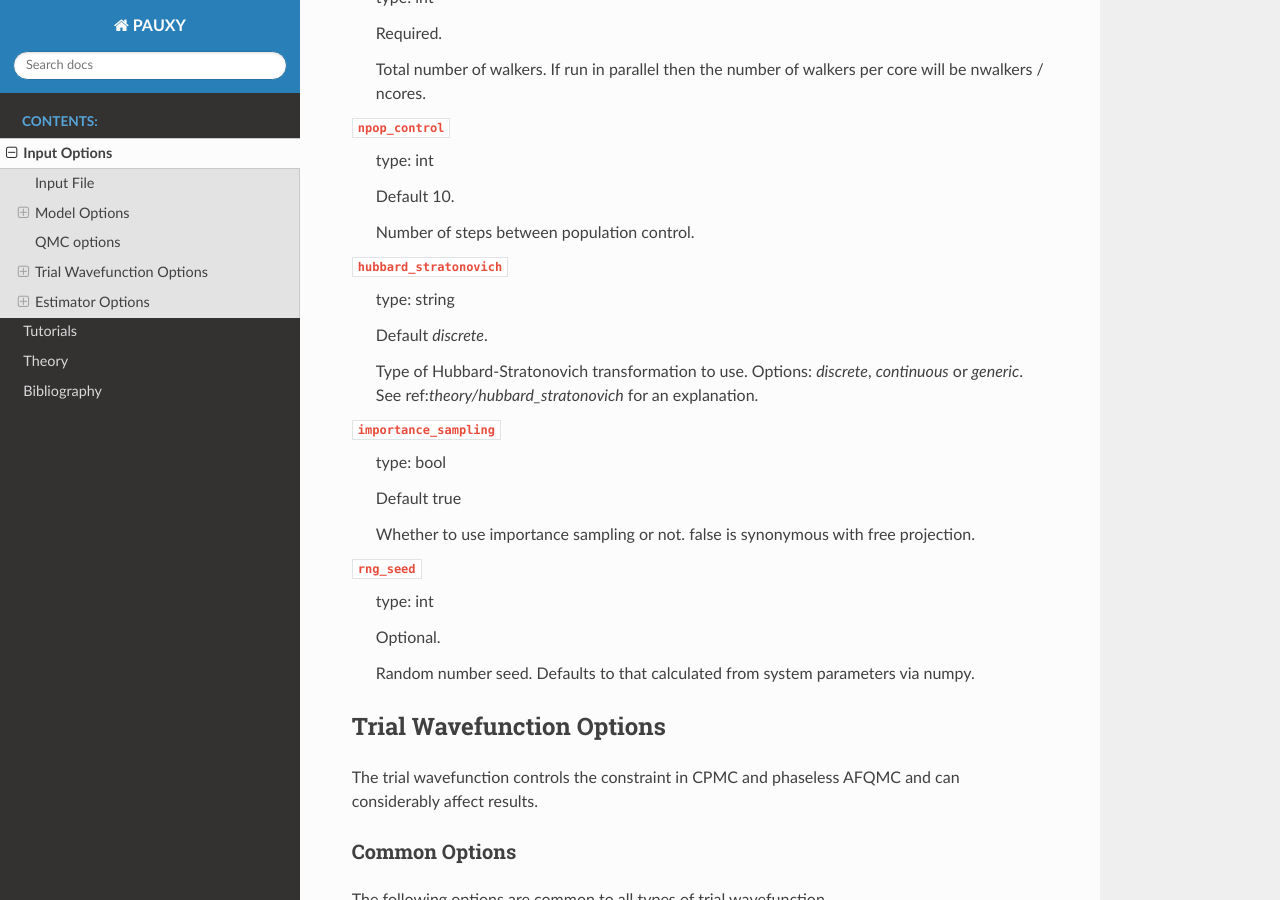
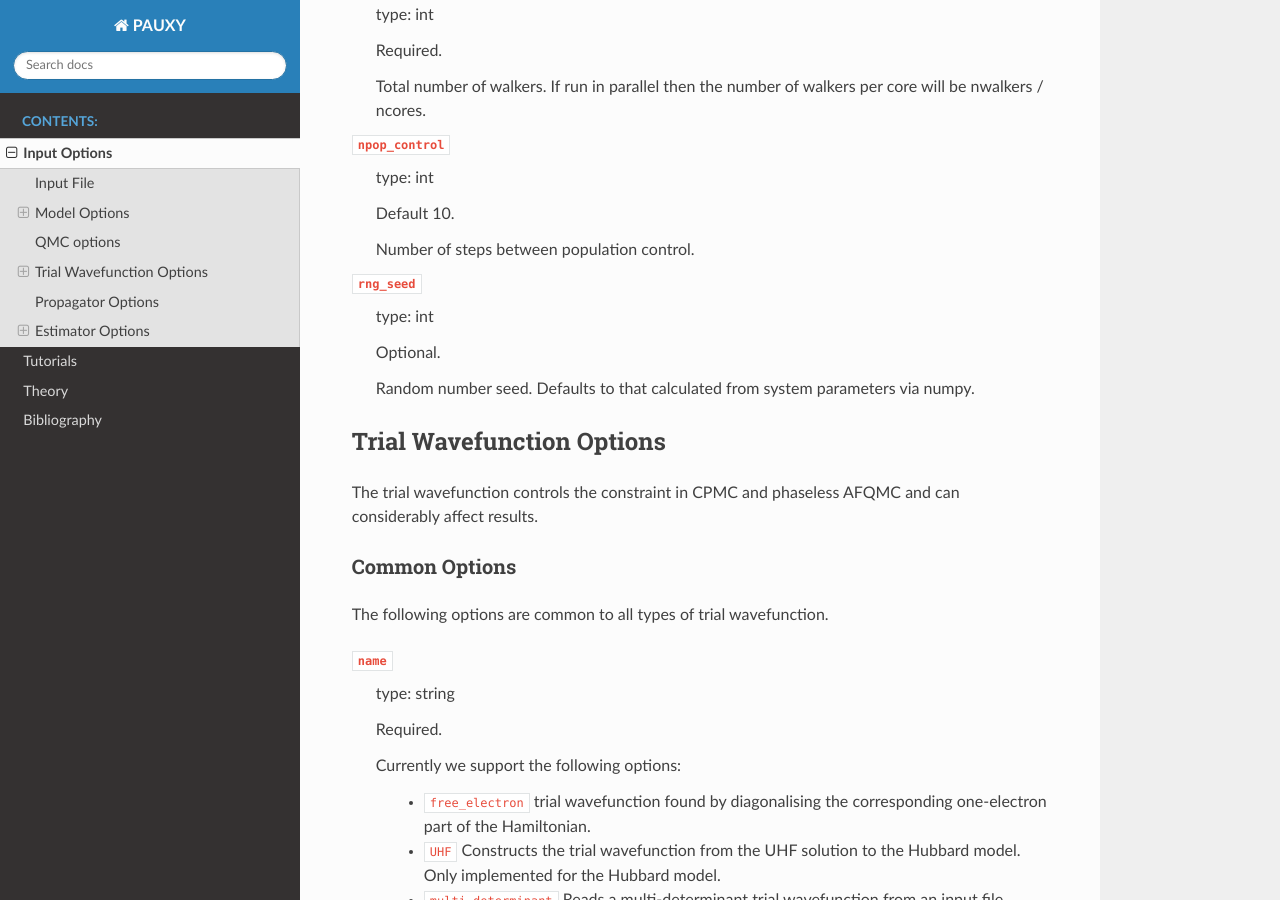
Before and after one commit to pauxy-qmc/pauxy, a Sphinx documentation site: the page built from docs/source/input/index.rst, in a window 1280 px wide and 900 px high, scrolled down 3133 px. Built offline with Sphinx 7.4.7 and the Read the Docs theme 2.0.0, drawn with Linux system fonts in a browser that asks for light colours; pages that are not in the unit, such as notebooks, are missing from menus; some of the changed text lies outside the part shown.

Commit message:
Update docs.

```diff
--- a/docs/source/input/index.rst
+++ b/docs/source/input/index.rst
@@ -15,6 +15,7 @@ A standard input file for pauxy is made up of a json dict like that below:
         "model": { },
         "qmc_options": { },
         "trial_wavefunction": { },
+        "propagator": { },
         "estimates": {
             "mixed": { },
             "back_propagated": { },
@@ -162,21 +163,6 @@ QMC options
 
     Number of steps between population control.
 
-``hubbard_stratonovich``
-    type: string
-
-    Default `discrete`.
-
-    Type of Hubbard-Stratonovich transformation to use. Options: `discrete`, `continuous`
-    or `generic`. See ref:`theory/hubbard_stratonovich` for an explanation.
-
-``importance_sampling``
-    type: bool
-
-    Default true
-
-    Whether to use importance sampling or not. false is synonymous with free projection.
-
 ``rng_seed``
     type: int
 
@@ -307,6 +293,25 @@ Multi-Determinant options
     File containing multi-determinant expansion coefficients. Expects one (fortran
     formatted) complex number per line.
 
+
+Propagator Options
+^^^^^^^^^^^^^^^^^^
+
+``free_projection``
+    type: bool
+
+    Default False.
+
+    Whether to perform free projection or not.
+
+``hubbard_stratonovich``
+    type: string
+
+    Default None.
+
+    Type of Hubbard-Stratonovich transformation to use. Options: `discrete`, `continuous`
+    or `generic`. See ref:`theory/hubbard_stratonovich` for an explanation.
+
 Estimator Options
 ^^^^^^^^^^^^^^^^^
 
```
